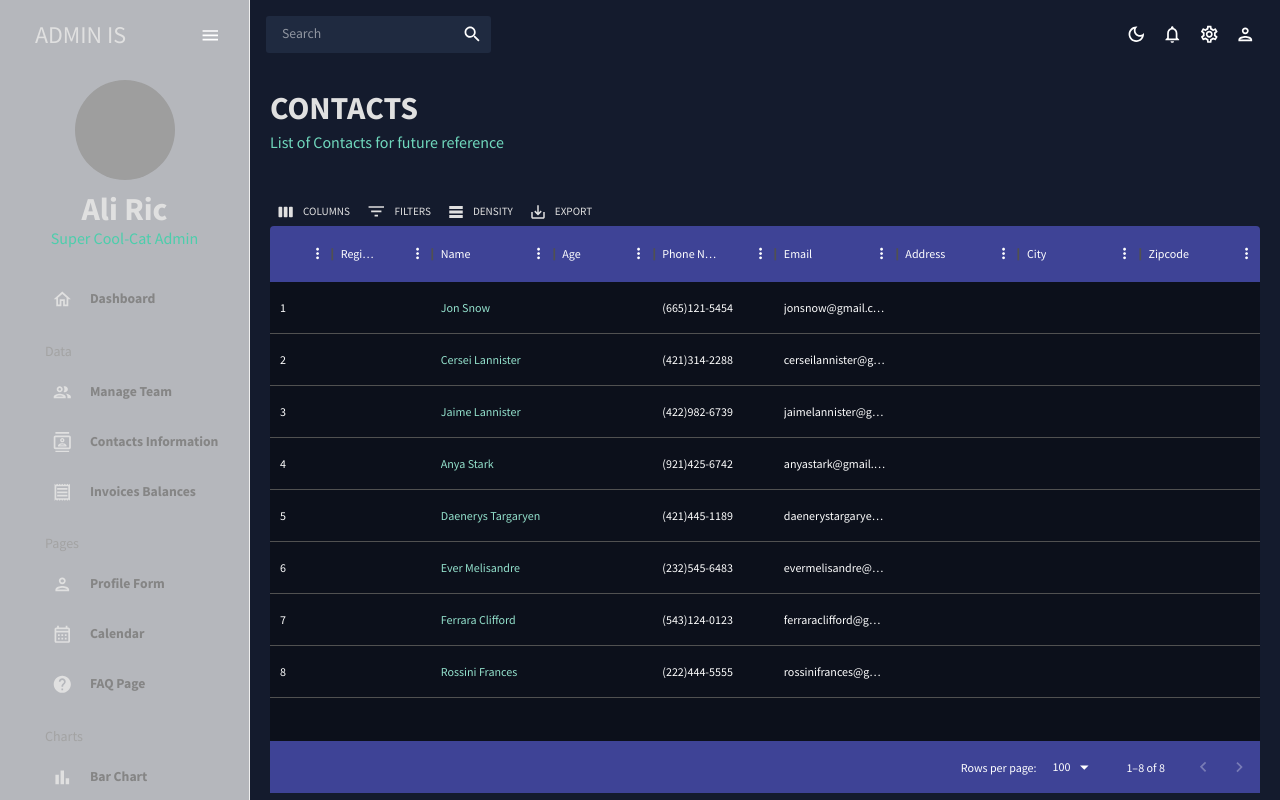
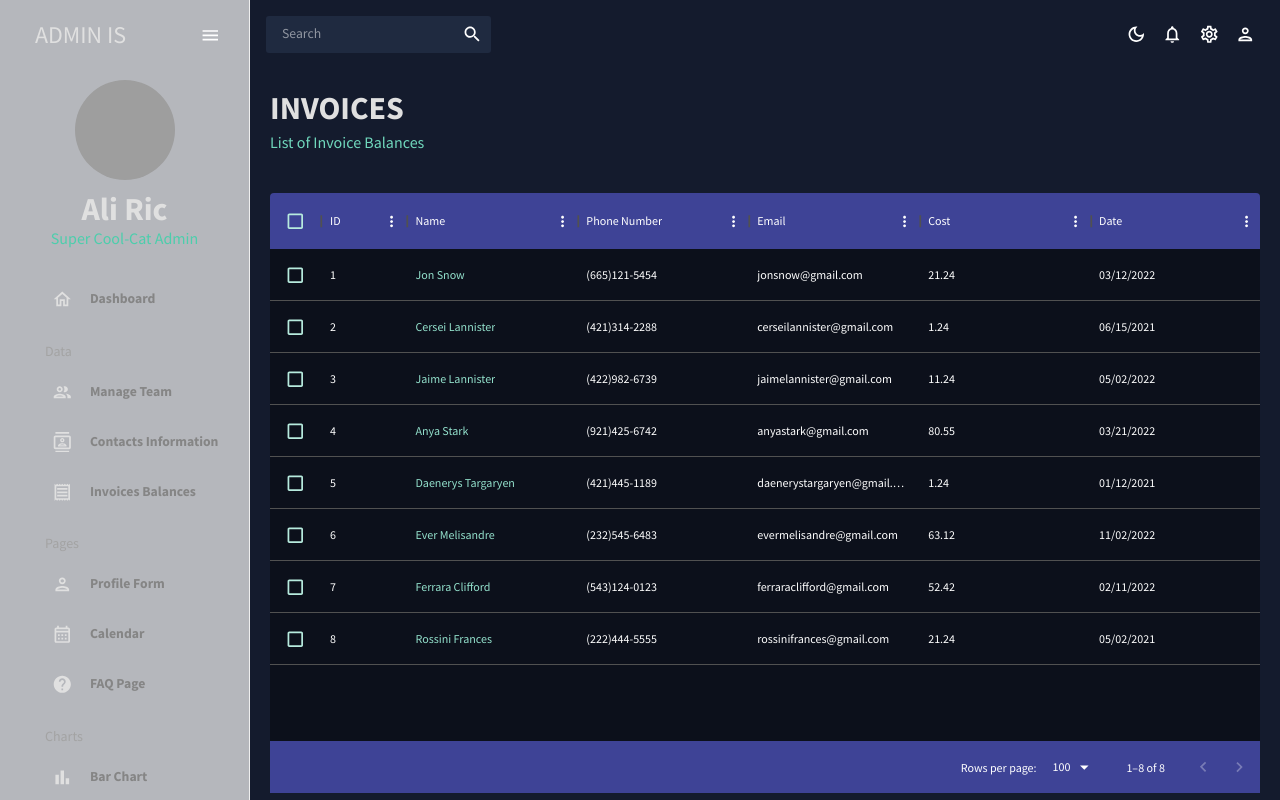
Before and after one commit to alissonkhr/React-Practice, a React (Create React App) app in the folder react-main/: page /invoices in a window 1280 px wide. Shown: the top 800 px of the page. Built offline with nearby package versions, Linux system fonts and the light colour scheme; grey boxes are pictures that could not be loaded.

Commit message:
finished setting up table for invoice page, data populates as well

```diff
--- a/react-main/src/scenes/invoices/index.jsx
+++ b/react-main/src/scenes/invoices/index.jsx
@@ -1,5 +1,5 @@
-import { Box, useTheme } from "@mui/material";
-import { DataGrid, GridToolbar } from "@mui/x-data-grid";
+import { Box, Typography, useTheme } from "@mui/material";
+import { DataGrid } from "@mui/x-data-grid";
 import { tokens } from "../../theme";
 import { mockDataInvoices } from "../../data/mockData";
 import Header from "../../components/Header";
@@ -10,19 +10,11 @@ const Invoices = () => {
 
   const columns = [
     { field: "id", headerName: "ID", flex: 0.5 },
-    { field: "registrarId", headerName: "Registrar ID" },
     {
       field: "name",
       headerName: "Name",
       flex: 1,
       cellClassName: "name-column--cell",
-    },
-    {
-      field: "age",
-      headerName: "Age",
-      type: "number",
-      headerAlign: "left",
-      align: "left",
     },
     {
       field: "phone",
@@ -35,27 +27,24 @@ const Invoices = () => {
       flex: 1,
     },
     {
-      field: "address",
-      headerName: "Address",
+      field: "cost",
+      headerName: "Cost",
       flex: 1,
+      renderCell: (params) => {
+        <Typography color={colors.greenAccent[500]}>
+          ${params.row.cost}
+        </Typography>;
+      },
     },
     {
-      field: "city",
-      headerName: "City",
-      flex: 1,
-    },
-    {
-      field: "zipCode",
-      headerName: "Zipcode",
+      field: "date",
+      headerName: "Date",
       flex: 1,
     },
   ];
   return (
     <Box m="20px">
-      <Header
-        title="CONTACTS"
-        subtitle="List of Contacts for future reference"
-      />
+      <Header title="INVOICES" subtitle="List of Invoice Balances" />
       <Box
         m="40px 0 0 0"
         height="75vh"
@@ -80,16 +69,12 @@ const Invoices = () => {
             borderTop: "none",
             backgroundColor: colors.blueAccent[700],
           },
-          "& .MuiDataGrid-toolbarContainer .MuiButton-text": {
-            color: `${colors.grey[100]} !important`,
+          "& .MuiCheckbox-root": {
+            color: `${colors.greenAccent[200]} !important`,
           },
         }}
       >
-        <DataGrid
-          rows={mockDataInvoices}
-          columns={columns}
-          components={{ Toolbar: GridToolbar }}
-        />
+        <DataGrid checkboxSelection rows={mockDataInvoices} columns={columns} />
       </Box>
     </Box>
   );
```
